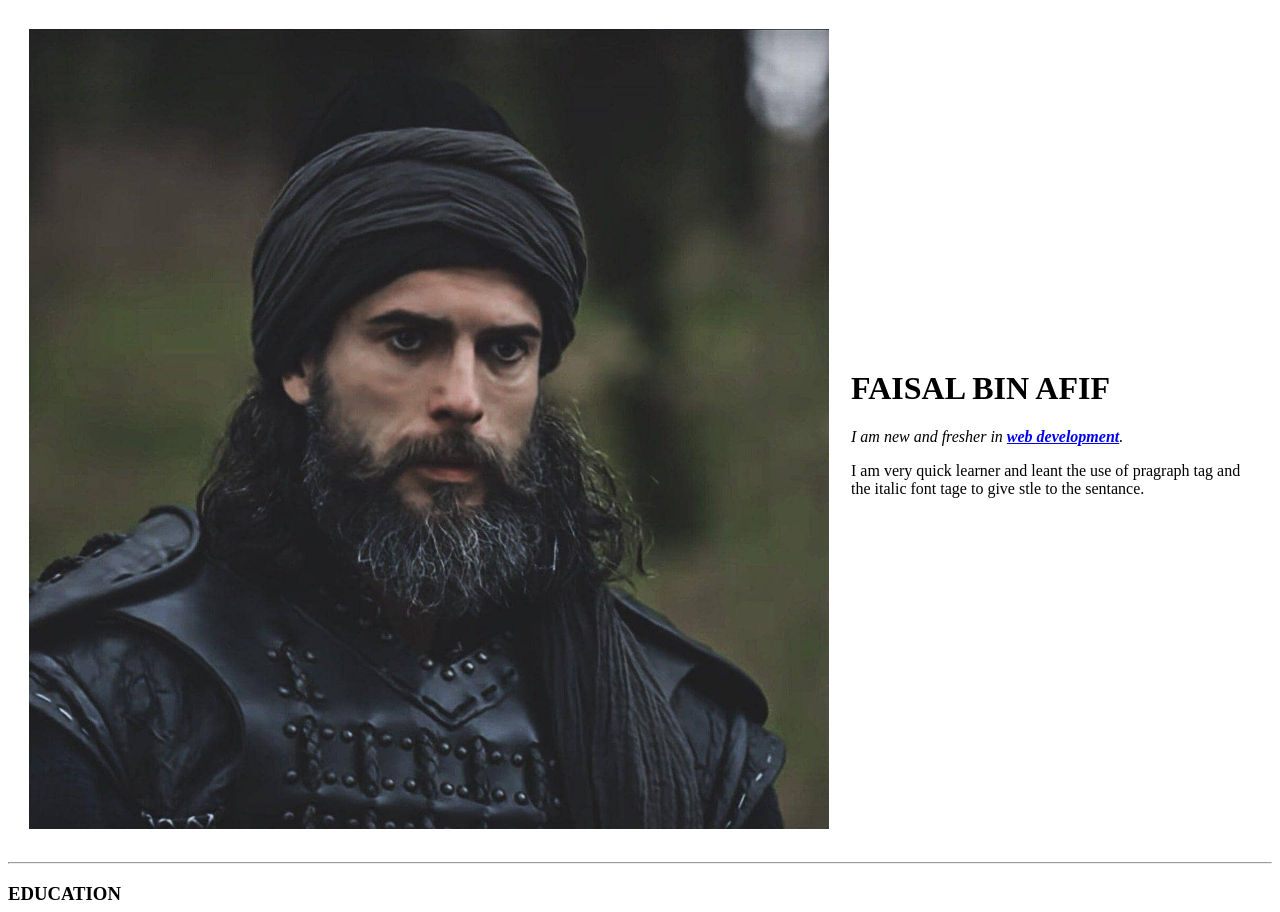
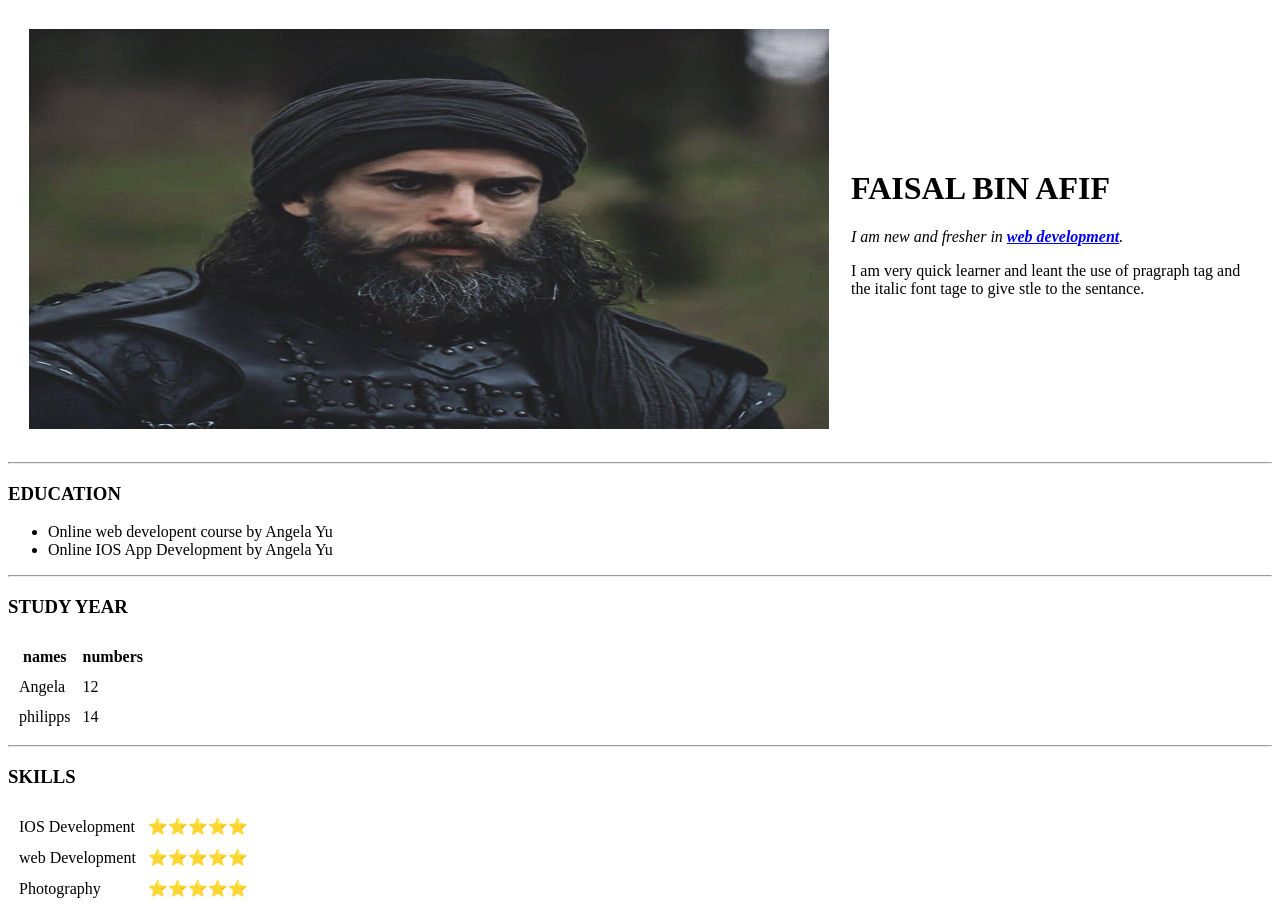
Before and after one commit to faisalbinafif/corp, a plain HTML site: page index.html in a window 1280 px wide. Shown: the top 912 px of the page. Drawn offline with Linux system fonts and the light colour scheme.

Commit message:
img height and width a changes

```diff
--- a/index.html
+++ b/index.html
@@ -11,7 +11,7 @@
 <body>
   <table cellspacing="20">
     <tr>
-      <td><img src="turgut.jpg" alt="TURGUT BEYM" width="800" height="800"></td>
+      <td><img src="turgut.jpg" alt="TURGUT BEYM" width="800" height="400"></td>
       <td>
         <h1>FAISAL BIN AFIF</h1>
         <p><em>I am new and fresher in <strong><a href="https://www.udemy.com/course/the-complete-web-development-bootcamp/">web development</a></strong>.</em></p>
```
